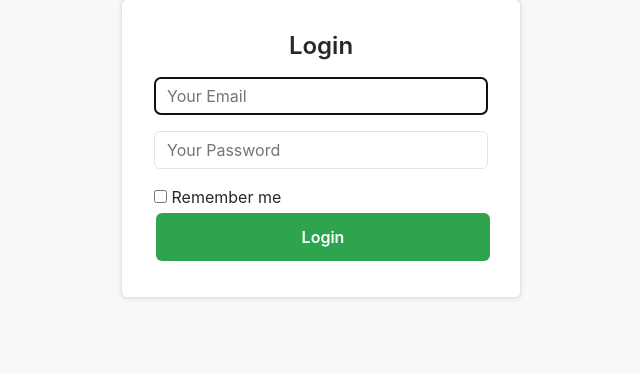
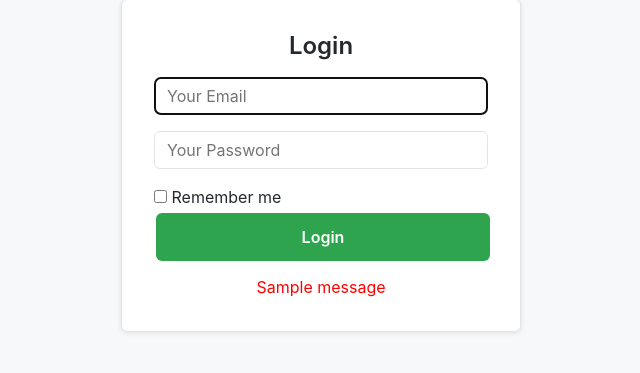
Before and after one commit to mrkaye97/jobcrawler, a Flask app: page /login in a window 1280 px wide. Shown: the part 254-627 px from the top of the page, without its empty margins (319-959 px from the left). Run offline with Flask 3, Linux system fonts and the light colour scheme; tables that the repository leaves empty hold one stand-in row (values such as "Sample post"); one stand-in notice (Sample message) is shown.

Commit message:
adds slick error messaging to failed login

```diff
--- a/src/routes.py
+++ b/src/routes.py
@@ -53,7 +53,7 @@ def signup_post():
     user = Users.query.filter_by(email=email).first() # if this returns a user, then the email already exists in database
 
     if user: # if a user is found, we want to redirect back to signup page so user can try again
-        flash('Email address already exists')
+        flash('Email address already exists. Please log in.')
         return redirect(url_for('login'))
 
     # create a new user with the form data. Hash the password so the plaintext version isn't saved.
--- a/src/templates/login.html
+++ b/src/templates/login.html
@@ -1,6 +1,13 @@
 {% extends "base.html" %}
 
 {% block content %}
+<style>
+    .error-message {
+        color: red;
+        text-align: center;
+        margin-top: 10px;
+    }
+</style>
 <div class="login-container">
     <div class="login-box">
         <h3 class="login-title">Login</h3>
@@ -22,6 +29,13 @@
                 </label>
             </div>
             <button class="login-button" type="submit">Login</button>
+            {% with messages = get_flashed_messages() %}
+            {% if messages %}
+            <div class="error-message">
+                {{ messages[0] }}
+            </div>
+            {% endif %}
+            {% endwith %}
         </form>
     </div>
 </div>
```
Also changed, not shown: src/templates/signup.html (+7 -0 lines).
